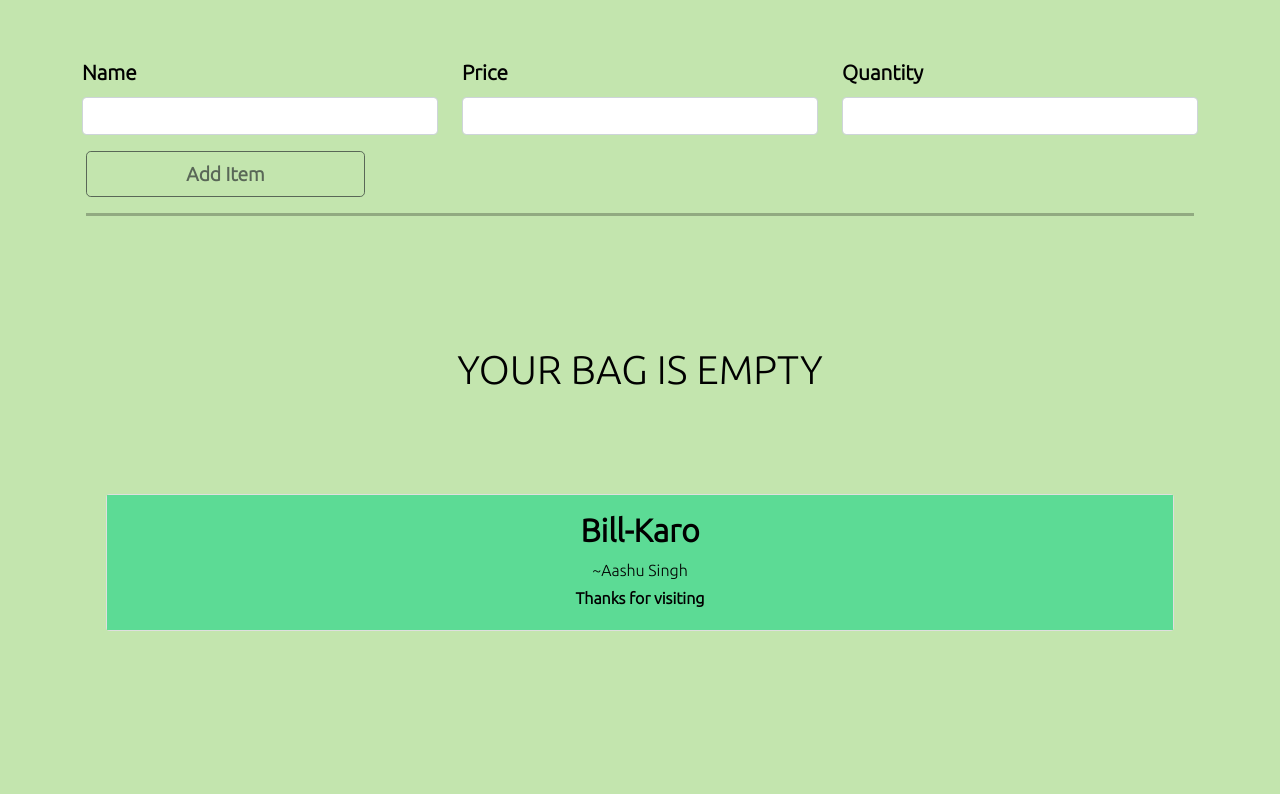
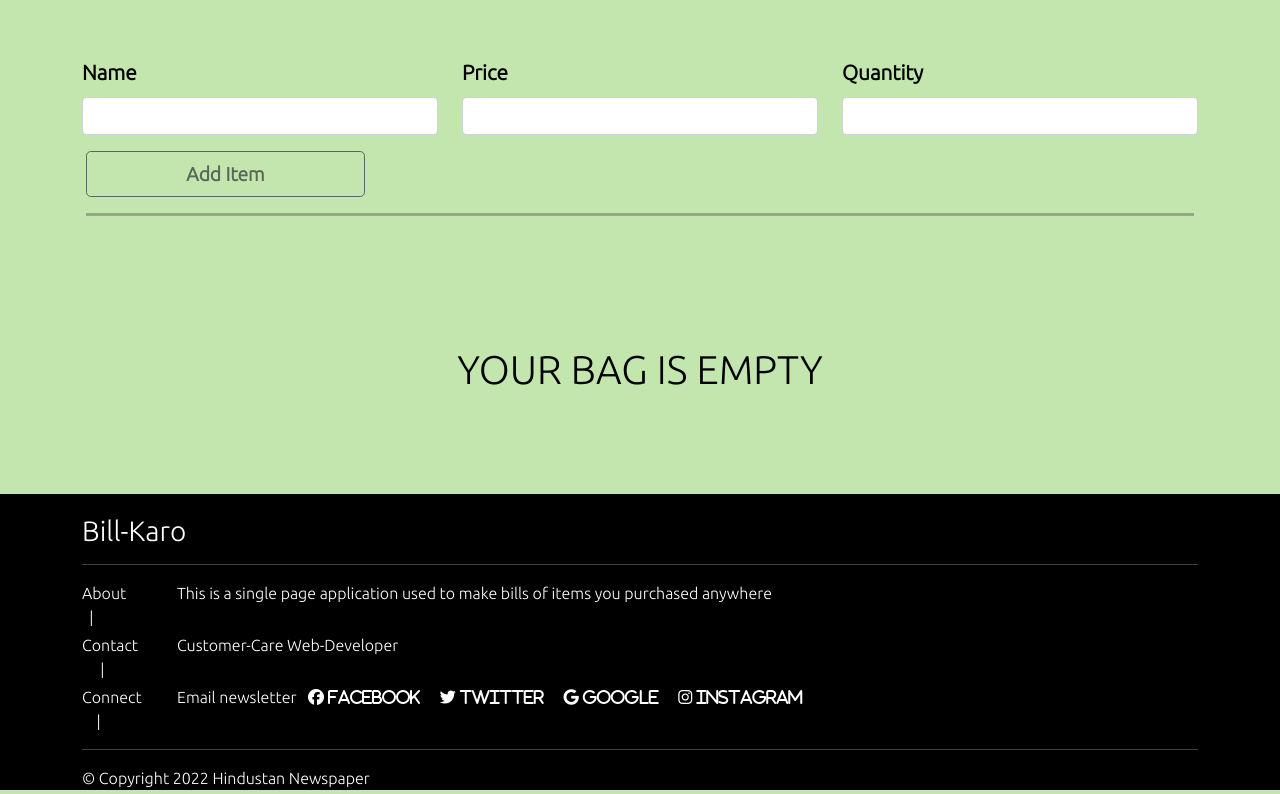
Before and after one commit to Aashu1Singh/bill-Karo, a React (Create React App) app: page / in a window 1280 px wide. Shown: the part 219-1013 px from the top of the page. Before the commit the page ends 858 px from the top, so only its background shows below. Built offline with nearby package versions, Linux system fonts and the light colour scheme; a web font is replaced by a local one.

Commit message:
fixed footer ,favicon

```diff
--- a/public/index.html
+++ b/public/index.html
@@ -6,7 +6,7 @@
   <link rel="icon" href="%PUBLIC_URL%/favicon.ico" />
   <meta name="viewport" content="width=device-width, initial-scale=1" />
   <meta name="theme-color" content="#000000" />
-  <meta name="description" content="Web site created using create-react-app" />
+  <meta name="description" content="This is web App used for making bills easy" />
   <link rel="apple-touch-icon" href="%PUBLIC_URL%/logo192.png" />
   <link rel="preconnect" href="https://fonts.googleapis.com">
   <link rel="preconnect" href="https://fonts.gstatic.com" crossorigin>
@@ -28,7 +28,7 @@
       work correctly both with client-side routing and a non-root public URL.
       Learn how to configure a non-root public URL by running `npm run build`.
     -->
-  <title>ShopKart -</title>
+  <title>Bill-Karo </title>
 </head>
 
 <body>
--- a/src/App.css
+++ b/src/App.css
@@ -48,7 +48,6 @@
 } */
 
 .navbarProp {
-  background-color: #5CDB95;
   padding-top: 0%;
   padding-bottom: 0%;
 }
@@ -134,3 +133,12 @@
 .WhiteColor{
   color: white;
 }
+
+#footer{
+  margin-bottom: 0%;
+  padding-bottom: 0%;
+  /* background-color: black;
+  color: white; */
+  width: 100%;
+  height: auto;
+}
--- a/src/App.js
+++ b/src/App.js
@@ -3,6 +3,7 @@ import { Navbar } from './components/Navbar';
 import { ProductList } from './components/ProductList';
 import React, { useState, useEffect } from 'react';
 import Alert from './components/Alert';
+import Footer from './components/Footer';
 
 function App() {
   useEffect(() => {
@@ -43,6 +44,7 @@ function App() {
       <main className="container ">
         <ProductList mode={mode} showAlert={showAlert} />
       </main>
+      <Footer mode={mode} />
     </>
   );
 }
--- /dev/null
+++ b/src/components/BillPage.js
@@ -0,0 +1,30 @@
+import React from 'react'
+export const BillPage = (props) => {
+    return (
+        <>
+            <div className="row my-2 " style={{fontSize: "1.1rem"}} >
+                {/* <div className="col-5"> */}
+                <div className="card w-50" style={{ color: props.mode === 'dark' ? 'white' : 'black', backgroundColor: props.mode === 'dark' ? 'grey' : '#5CDB95', border: "2px solid" }} >
+                    <div className="card-body" >
+                        <h5 className="card-title"><b>Total amount to be paid</b></h5>
+                        <p className="card-text">{props.totalAmount}</p>
+                        <p className="btn btn-warning mx-2 my-1" onClick={() => { props.reset() }}><strong style={{ color: "black" }}>Reset Quantity</strong> </p>
+                        <p className="btn btn-success mx-2 my-1">Pay Now</p>
+                    </div>
+                    {/* </div> */}
+                </div>
+                {/* <div className="col-5"> */}
+                <div className="card w-50" style={{ color: props.mode === 'dark' ? 'white' : 'black', backgroundColor: props.mode === 'dark' ? 'grey' : '#5CDB95', border: "2px solid" }}>
+                    <div className="card-body d-flex align-items-center cardBodyCenter">
+                        <div className='container'>
+                        <p className="card-title"><b>BIllKaro</b></p>
+                        <p className=" card-text ">~Aashu Singh</p>
+                        <p className=" card-text "><strong>Thanks for visiting</strong> </p>
+                        </div>
+                    </div>
+                </div>
+            </div>
+            {/* </div> */}
+        </>
+    )
+}
--- a/src/components/Footer.js
+++ b/src/components/Footer.js
@@ -1,30 +1,39 @@
 import React from 'react'
-export const Footer = (props) => {
+
+const Footer = (props) => {
     return (
-        <>
-            <div className="row my-2 " style={{fontSize: "1.1rem"}} >
-                {/* <div className="col-5"> */}
-                <div className="card w-50" style={{ color: props.mode === 'dark' ? 'white' : 'black', backgroundColor: props.mode === 'dark' ? 'grey' : '#5CDB95', border: "2px solid" }} >
-                    <div className="card-body" >
-                        <h5 className="card-title"><b>Total amount to be paid</b></h5>
-                        <p className="card-text">{props.totalAmount}</p>
-                        <p className="btn btn-warning mx-2 my-1" onClick={() => { props.reset() }}><strong style={{ color: "black" }}>Reset Quantity</strong> </p>
-                        <p className="btn btn-success mx-2 my-1">Pay Now</p>
-                    </div>
-                    {/* </div> */}
-                </div>
-                {/* <div className="col-5"> */}
-                <div className="card w-50" style={{ color: props.mode === 'dark' ? 'white' : 'black', backgroundColor: props.mode === 'dark' ? 'grey' : '#5CDB95', border: "2px solid" }}>
-                    <div className="card-body d-flex align-items-center cardBodyCenter">
-                        <div className='container'>
-                        <p className="card-title"><b>BIllKaro</b></p>
-                        <p className=" card-text ">~Aashu Singh</p>
-                        <p className=" card-text "><strong>Thanks for visiting</strong> </p>
-                        </div>
-                    </div>
+        <div className={` container-fluid `} style={{ color: props.mode === 'dark' ? 'black' : 'white', backgroundColor: props.mode === 'dark'? 'white': 'black' }}  id='footer'>
+            <div className='container'>
+                <h3 style={{paddingTop: '20px'}}>Bill-Karo</h3>
+            </div>
+            <div className={`container `}>
+            <hr />
+
+            <div className='my-1 row'>
+                <div className='col-4 col-lg-1 col-md-2'>About      &nbsp;&nbsp;&nbsp;&nbsp;&nbsp; &nbsp;&nbsp;|</div>
+                <div className='col-8 col-lg-11 col-md-10'> This is a single page application used to make bills of items you purchased anywhere</div>
+            </div>
+            <div className='my-1 row'>
+                <div className='col-4 col-lg-1 col-md-2'>Contact    &nbsp;&nbsp;&nbsp;&nbsp;&nbsp;|</div>
+                <div className='col-8 col-lg-11 col-md-10'> Customer-Care Web-Developer</div>
+            </div>
+            <div className='my-1 row'>
+                <div className='col-4 col-lg-1 col-md-2'>Connect    &nbsp;&nbsp;&nbsp;&nbsp;|</div>
+                <div className='col-8 col-lg-11 col-md-10'>
+                <span>  Email newsletter </span>
+                <span> <i class="fa-brands fa-facebook mx-2"> facebook</i></span>
+                <span> <i class="fa-brands fa-twitter mx-2"> twitter</i></span>
+                <span> <i class="fa-brands fa-google mx-2"> google</i></span>
+                <span> <i class="fa-brands fa-instagram mx-2"> instagram</i></span>
                 </div>
             </div>
-            {/* </div> */}
-        </>
+            <hr />
+            </div>
+            <div className={`my-1 container `}>
+                <span>&#169; Copyright 2022 Hindustan Newspaper</span>
+            </div>
+        </div>
     )
 }
+
+export default Footer
--- a/src/components/ProductList.js
+++ b/src/components/ProductList.js
@@ -1,6 +1,6 @@
 import React, { useState } from 'react'
 import AddProduct from './AddProduct'
-import { Footer } from './Footer'
+import { BillPage } from './BillPage'
 import { Product } from './Product'
 export const ProductList = (props) => {
 
@@ -89,15 +89,15 @@ export const ProductList = (props) => {
             <div className="container my-5">
                 <h1 style={{ marginTop: "130px", marginBottom:"100px" }} >YOUR BAG IS EMPTY</h1>
                 </div>
-                <div className="container text-center my-2"  >
+                {/* <div className="container text-center my-2"  >
                     <div className="card" style={{ marginTop: "20px" }} >
                         <div className="card-body" style={{ color: props.mode === 'dark' ? 'white' : 'black', backgroundColor: props.mode === 'dark' ? 'grey' : '#5cdb95' }}>
-                            <h2 className="card-title"><b>Bill-Karo</b></h2>
+                            <h2 className="card-title"><b>Bill-Karo ~ Billing made easy</b></h2>
                             <p className=" card-text my-1">~Aashu Singh</p>
                             <p className=" card-text my-1"><strong>Thanks for visiting</strong> </p>
                         </div>
                     </div>
-                </div>
+                </div> */}
             </div>}
             {productItem.length > 0 ? <div className="row my-2 mx-1" style={{color: props.mode === 'dark' ? 'white' : 'black',fontSize: "1.3rem" }}>
                 <div className="col-1 align-self-center " style={{ padding: "0px" }}><strong>Sno</strong> </div>
@@ -109,7 +109,7 @@ export const ProductList = (props) => {
                 return <Product product={product} key={i} addItem={addItem} removeItem={removeItem} increaseQnty={increaseQnty} decreaseQnty={decreaseQnty} index={i} mode={props.mode} />
             })}
             {productItem.length > 0 ? <div className='my-3  text-center'>
-                <Footer totalAmount={totalAmount} mode={props.mode} reset={reset} />
+                <BillPage totalAmount={totalAmount} mode={props.mode} reset={reset} />
             </div> : ""}
         </>
     )
```
Also changed, not shown: 1 other file (tests, documents, lock files or other folders).
